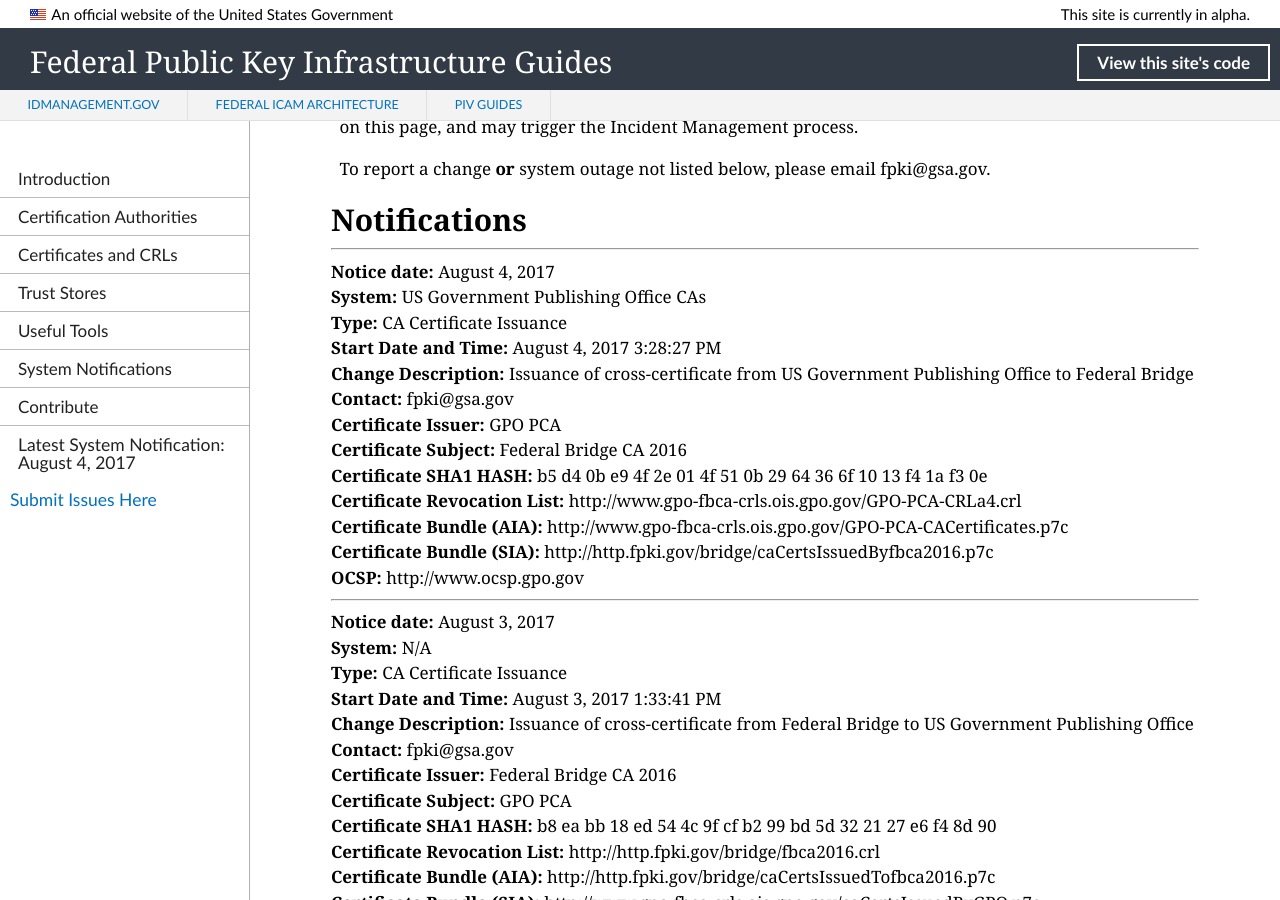
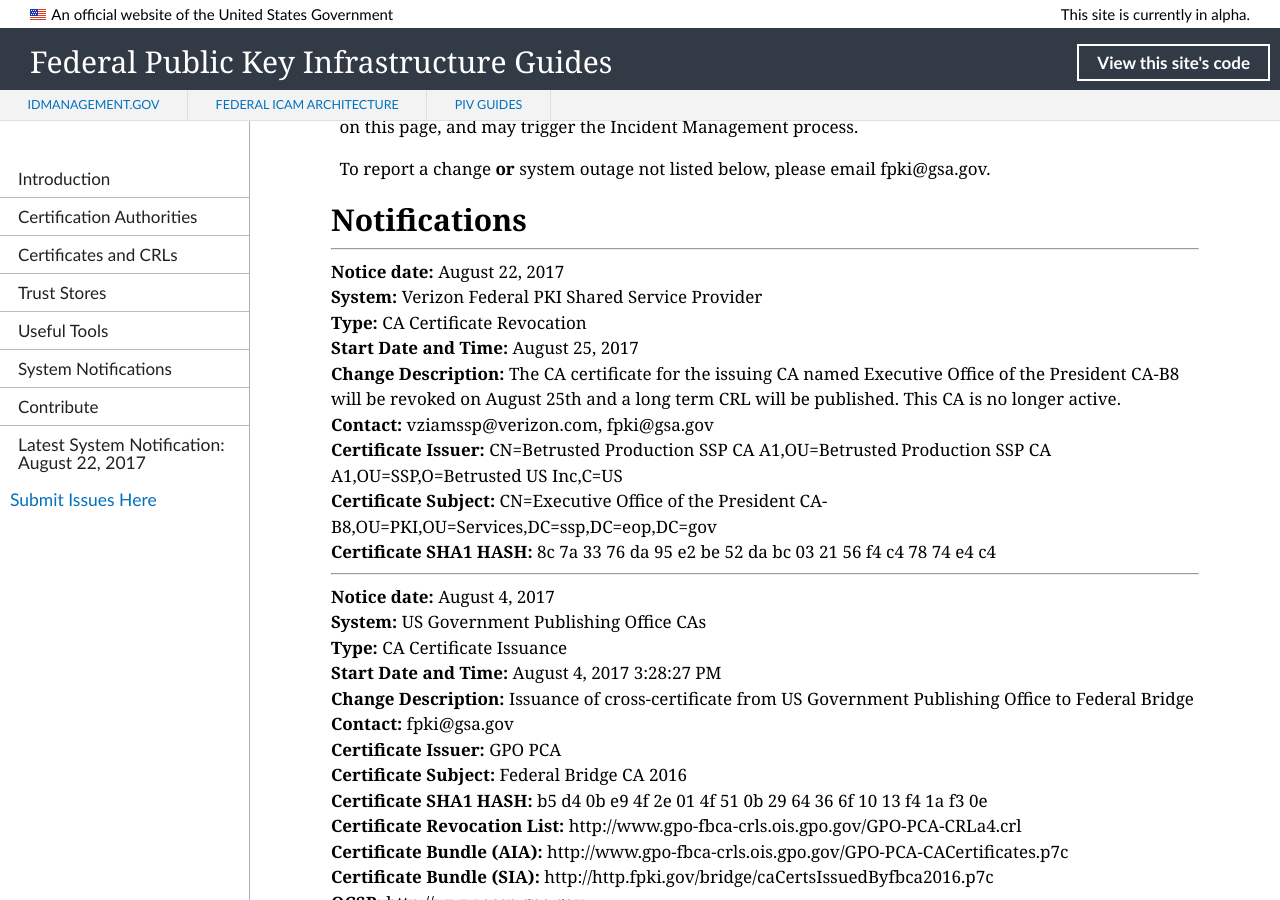
Before and after one commit to GSA/fpki-guides, a Jekyll site: the page built from pages/fpki_notifications.md, in a window 1280 px wide and 900 px high, scrolled down 637 px. Built offline with Jekyll 4.4.1, drawn with Linux system fonts in a browser that asks for light colours; nearby versions of some CDN libraries.

Commit message:
added eop
fixes #120

```diff
--- a/_data/notifications.yml
+++ b/_data/notifications.yml
@@ -115,6 +115,18 @@
   sia_uri: http://http.fpki.gov/bridge/caCertsIssuedByfbca2016.p7c
   ocsp_uri: http://www.ocsp.gpo.gov
 
+- notice_date: August 22, 2017
+  change_type: CA Certificate Revocation
+  start_datetime: August 25, 2017
+  system: Verizon Federal PKI Shared Service Provider
+  change_description: The CA certificate for the issuing CA named Executive Office of the President CA-B8 will be revoked on August 25th and a long term CRL will be published.  This CA is no longer active.
+  contact: vziamssp@verizon.com, fpki@gsa.gov
+  ca_certificate_hash: 8c 7a 33 76 da 95 e2 be 52 da bc 03 21 56 f4 c4 78 74 e4 c4
+  ca_certificate_issuer: CN=Betrusted Production SSP CA A1,OU=Betrusted Production SSP CA A1,OU=SSP,O=Betrusted US Inc,C=US
+  ca_certificate_subject:  CN=Executive Office of the President CA-B8,OU=PKI,OU=Services,DC=ssp,DC=eop,DC=gov
+
+
+
 #- notice_date:
 #  change_type: CA Certificate Issuance
 #  start_datetime:
```
